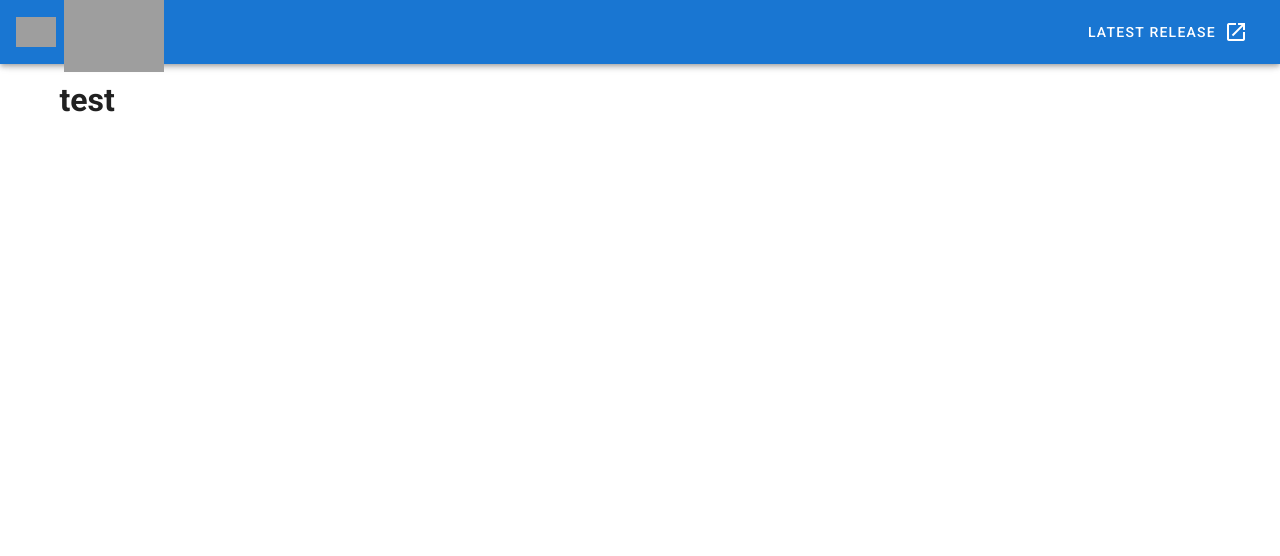
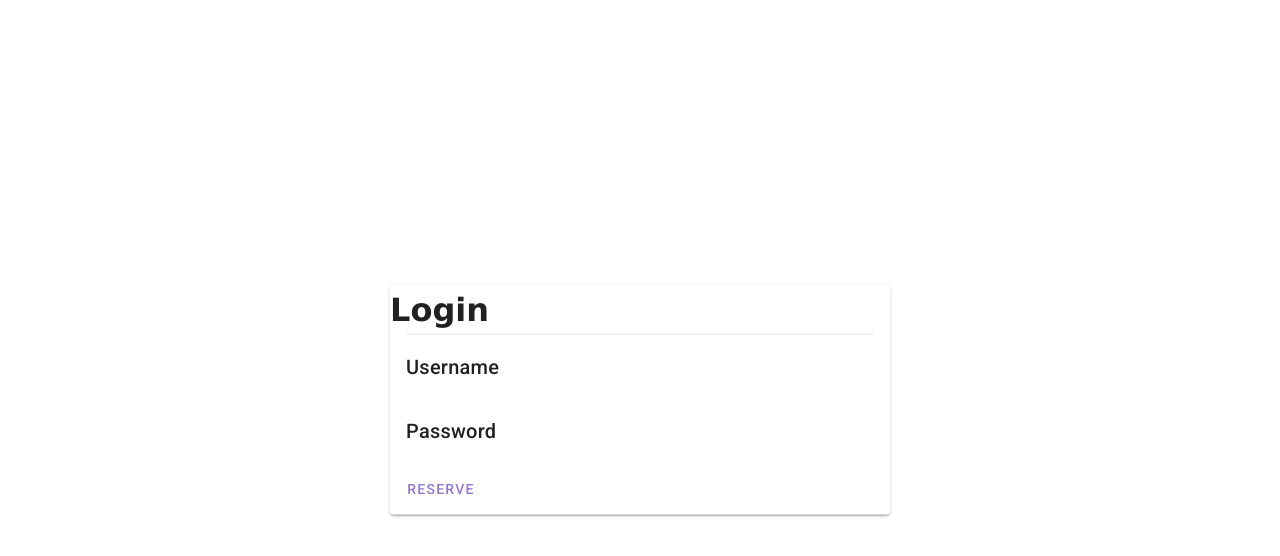
Before and after one commit to suraj200981/foodCalendar--Vuejs-BootstrapVue, a Vue app: page / in a window 1280 px wide. Shown: the top 556 px of the page. Built offline with nearby package versions, Linux system fonts and the light colour scheme; grey boxes are pictures that could not be loaded.

Commit message:
login form aligned directly in the center of the page

```diff
--- a/src/App.vue
+++ b/src/App.vue
@@ -1,42 +1,5 @@
 <template>
   <v-app>
-    <v-app-bar
-      app
-      color="primary"
-      dark
-    >
-      <div class="d-flex align-center">
-        <v-img
-          alt="Vuetify Logo"
-          class="shrink mr-2"
-          contain
-          src="https://cdn.vuetifyjs.com/images/logos/vuetify-logo-dark.png"
-          transition="scale-transition"
-          width="40"
-        />
-
-        <v-img
-          alt="Vuetify Name"
-          class="shrink mt-1 hidden-sm-and-down"
-          contain
-          min-width="100"
-          src="https://cdn.vuetifyjs.com/images/logos/vuetify-name-dark.png"
-          width="100"
-        />
-      </div>
-
-      <v-spacer></v-spacer>
-
-      <v-btn
-        href="https://github.com/vuetifyjs/vuetify/releases/latest"
-        target="_blank"
-        text
-      >
-        <span class="mr-2">Latest Release</span>
-        <v-icon>mdi-open-in-new</v-icon>
-      </v-btn>
-    </v-app-bar>
-
     <v-main>
       <login/>
     </v-main>
--- a/src/components/login.vue
+++ b/src/components/login.vue
@@ -1,15 +1,34 @@
 <template>
   <v-container>
-<h1>test</h1>
-</v-container>
+    <div style="position: fixed;
+  top: 50%;
+  left: 50%;
+  transform: translate(-50%, -50%);">
+
+      <v-card :loading="loading" class="mx-auto my-12" style="width:500px;">
+        <h1 style="font-family: Verdana">Login</h1>
+
+        <v-divider class="mx-4"></v-divider>
+
+        <v-card-title>Username</v-card-title>
+
+        <v-card-title>Password</v-card-title>
+
+        <v-card-actions>
+          <v-btn color="deep-purple lighten-2" text @click="reserve">
+            Reserve
+          </v-btn>
+        </v-card-actions>
+      </v-card>
+    </div>
+  </v-container>
 </template>
 
 <script>
 export default {
-  name: 'login',
-  props: {
-  }
-}
+  name: "login",
+  props: {},
+};
 </script>
 
 <!-- Add "scoped" attribute to limit CSS to this component only -->
```
